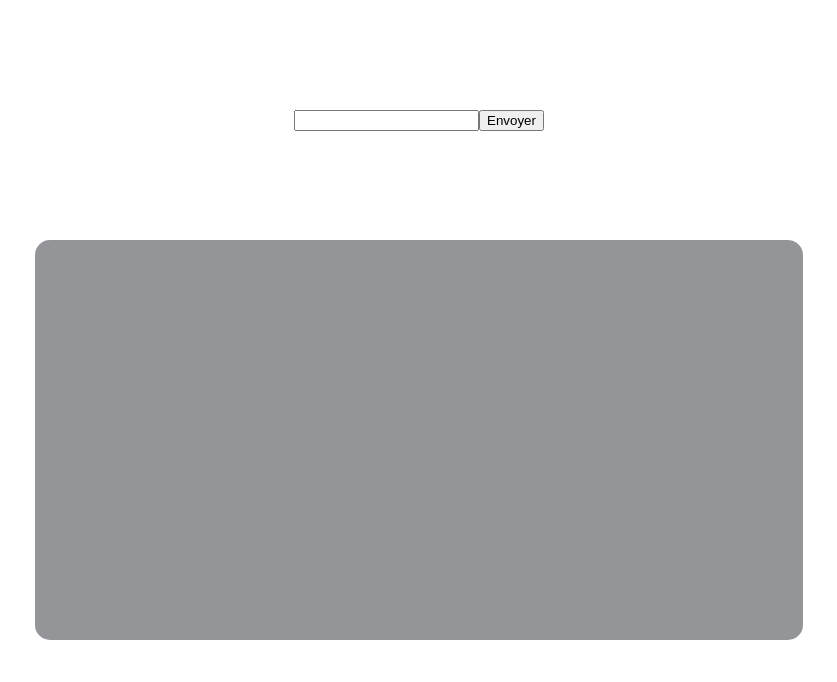
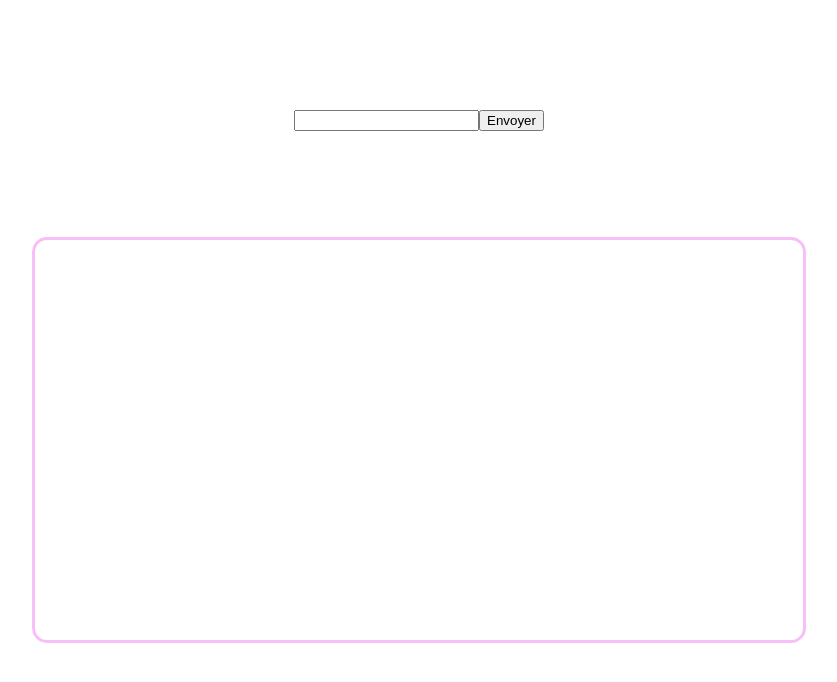
Before and after one commit to axelehrlich59/todoReactHooks, a React (Create React App) app: page / in a window 1280 px wide. Shown: the top 682 px of the page, without its empty margins (221-1058 px from the left). Built offline with nearby package versions, Linux system fonts and the light colour scheme.

Commit message:
add usestate for controlling item in my todo received container

```diff
--- a/src/App.css
+++ b/src/App.css
@@ -58,7 +58,7 @@
   width: 60%;
   height: 100%;
   opacity: 0.5;
+  border: violet 3px solid;
   border-radius: 15px;
-  background-color: #282c34;
-  color: white;
+  color: rgb(29, 28, 28);
 }
--- a/src/App.js
+++ b/src/App.js
@@ -3,12 +3,17 @@ import './App.css';
 
 const App = () => {
 
+  const initialValue = []
   const [value, setValue] = useState('')
+  const [todo, setTodo] = useState(initialValue)
 
   const onChange = (event) => {
     setValue(event.target.value);
   }
 
+  const onclickSendValue = () => {
+    value.push(initialValue)
+  }
 
 
 
@@ -16,11 +21,18 @@ const App = () => {
     <div className="App">
       <div className='todo_container'>
         <input onChange={onChange} value={value} type="text"></input>
-        <button>Envoyer</button>
+        <button onClick={onclickSendValue}>Envoyer</button>
       </div>
+
+
     <div className='main_main_container'>
       <div className='main_container_received'>
-          <div className='container_received'></div>
+        {todo.map((todoItem) => {
+          return <div key={todoItem} className='container_received'>{todoItem}</div>
+        })
+
+        }
+
       </div>
     </div>
 
```
